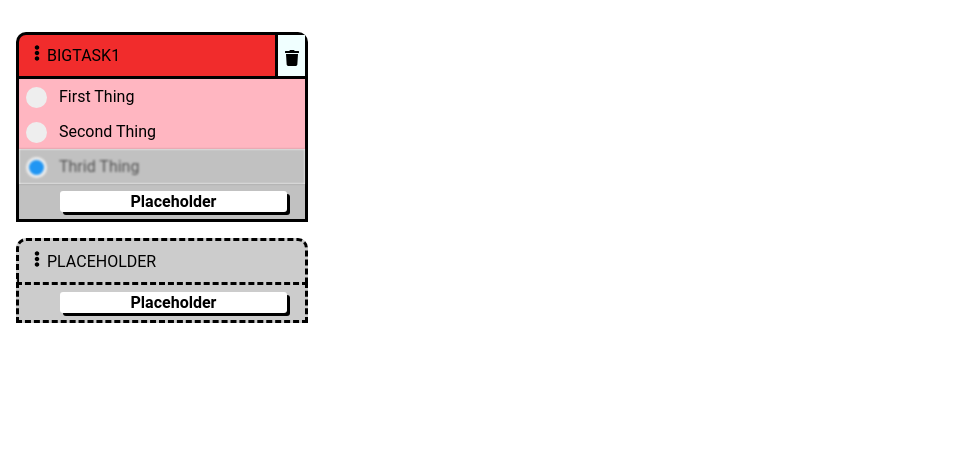
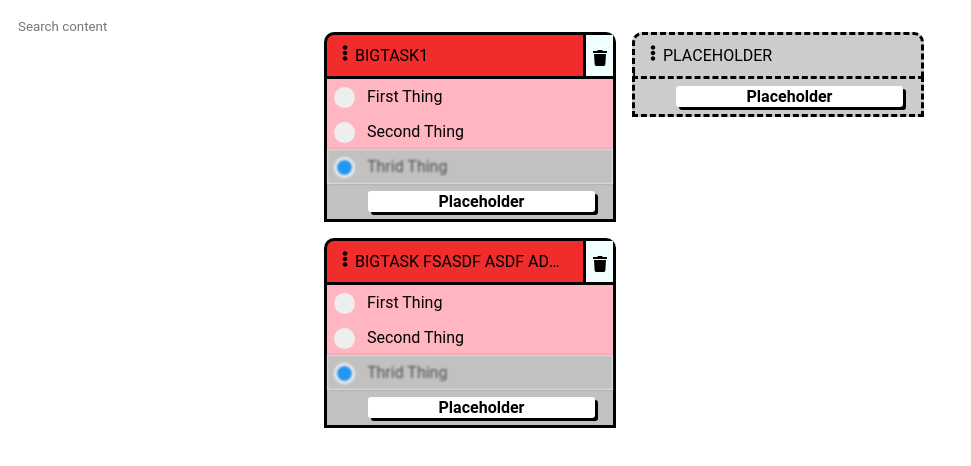
Before and after one commit to PabloHNieto/react_todos, a React (Create React App) app: page / in a window 1280 px wide. Shown: the top 466 px of the page, without its empty margins (0-971 px from the left). Built offline with nearby package versions, Linux system fonts and the light colour scheme.

Commit message:
Simple search by content functionality

```diff
--- /dev/null
+++ b/src/components/Navbar.js
@@ -0,0 +1,34 @@
+import React, { Component } from 'react'
+
+class Navbar extends Component {
+  constructor(props){
+    super(props);
+    this.state = {searchContent:''}
+    this.handleChange = this.handleChange.bind();
+  }
+
+  componentDidUpdate(_, prevState){
+    if (this.state.searchContent !== prevState.searchContent){
+      this.props.onChangeSearchParameters(this.state);
+    }
+  }
+
+  handleChange = (e) => {
+    const newValue = e.target.value;
+    this.setState({searchContent: newValue});
+  }
+
+  render() {
+    return (
+      <div>
+        <input className="search-content"
+          onChange={this.handleChange}
+          placeholder="Search content"
+        />
+      </div>
+    )
+  }
+}
+
+
+export default Navbar;
--- a/src/components/TaskList.js
+++ b/src/components/TaskList.js
@@ -1,21 +1,26 @@
 import React, { Component } from 'react';
 import {GroupItem } from './GroupItem';
+import Navbar from './Navbar';
 import {dummy_data, gen_dummy_group} from '../utils/dummy_data';
 
 class TaskList extends Component {
 
   constructor(props){
     super(props);
-    this.state = {"loading":true, tmpData: gen_dummy_group(), group:null};
-    this.addNewTaskGroup = this.addNewTaskGroup.bind(this);
-    this.storeData = this.storeData.bind(this);
-    this.onFocus = this.onFocus.bind(this);
-    this.storeTmpData = this.storeTmpData.bind(this);
-    this.onSortEnd = this.onSortEnd.bind(this);
+    this.state = {"loading":true,
+      tmpData: gen_dummy_group(),
+      groupFilters: {searchContent: ""},
+      group:null};
+    // this.addNewTaskGroup = this.addNewTaskGroup.bind(this);
+    // this.storeData = this.storeData.bind(this);
+    // this.onFocus = this.onFocus.bind(this);
+    // this.storeTmpData = this.storeTmpData.bind(this);
+    // this.onSortEnd = this.onSortEnd.bind(this);
     this.storage = {dev: "envWorkingHardOnTodos",
                     prod: "workingHardOnTodos"}
     this.storeType = process.env.REACT_APP_STAGE;
     this.storeLocation = this.storage[this.storeType];
+    // this.updateShowingGroups = this.updateShowingGroups.bind(this);
   }
 
   addNewTaskGroup = () => {
@@ -76,16 +81,36 @@ class TaskList extends Component {
     localStorage.setItem(this.storeLocation, stringNewState);
   }
 
-  onFocus() {
+  onFocus = () => {
     clearTimeout(this.timeOutId);
+  }
+
+  updateShowingGroups = (newFilters) =>{
+    this.setState({groupFilters: newFilters}, ()=>console.log(this.state.groupFilters))
+  }
+
+  filterGroups = (group) => {
+    let {searchContent} = this.state.groupFilters;
+    let containsText;
+    const strGroup = JSON.stringify(group).toLowerCase();
+    if (this.state.groupFilters.searchContent !== ""){
+      containsText = strGroup.includes(searchContent.toLowerCase())
+    } else {
+      containsText = true;
+    }
+    return containsText
   }
 
   render() {
     return (
       <div className="container">
+        <Navbar
+          onChangeSearchParameters={this.updateShowingGroups}
+        />
         {this.state.loading && <div>Loading</div>}
         {!this.state.loading &&
-          this.state.group.filter((e) => e.status > 0)
+        this.state.group
+          .filter(e => this.filterGroups(e))
           .map((e, idx)=>(
         <GroupItem
           onDrop={this.onSortEnd}
@@ -95,8 +120,7 @@ class TaskList extends Component {
           showChecked={true}
           storeData={this.storeData}
           group={e}/>
-          ))
-        }
+      ))}
         <GroupItem key="newTask"
           onBlur={this.addNewTaskGroup}
           onFocus={this.onFocus}
--- a/src/components/TodoItem.js
+++ b/src/components/TodoItem.js
@@ -7,13 +7,13 @@ class TodoItem extends Component {
     this.state = { showDelete:false, todo: props.todo};
     this.mainRef = createRef();
     this.tmpData = {};
-    this.onChangeInfo = this.onChangeInfo.bind(this);
-    this.onHoverIn = this.onHoverIn.bind(this);
-    this.onHoverOut = this.onHoverOut.bind(this);
-    this.removeTask = this.removeTask.bind(this);
-    this.handleUpdate = this.handleUpdate.bind(this);
-    this.detectIntros = this.detectIntros.bind(this);
-    this.highlightAll = this.highlightAll.bind(this);
+    // this.onChangeInfo = this.onChangeInfo.bind(this);
+    // this.onHoverIn = this.onHoverIn.bind(this);
+    // this.onHoverOut = this.onHoverOut.bind(this);
+    // this.removeTask = this.removeTask.bind(this);
+    // this.handleUpdate = this.handleUpdate.bind(this);
+    // this.detectIntros = this.detectIntros.bind(this);
+    // this.highlightAll = this.highlightAll.bind(this);
   }
 
   componentDidUpdate(){
@@ -39,11 +39,11 @@ class TodoItem extends Component {
     }
   }
 
-  onHoverIn = (e) => {
+  onHoverIn = () => {
     this.setState({showDelete: true})
   }
 
-  onHoverOut = (e) => {
+  onHoverOut = () => {
     this.setState({showDelete: false})
   }
 
@@ -56,7 +56,7 @@ class TodoItem extends Component {
     })
   }
 
-  onCompleted = (e) => {
+  onCompleted = () => {
     this.setState((prevState)=>(
       {...prevState,
         todo:{...prevState.todo,
```
Also changed, not shown: src/components/GroupItem.js (+8 -8 lines). Lines whose indentation alone changed are shown as unchanged.
